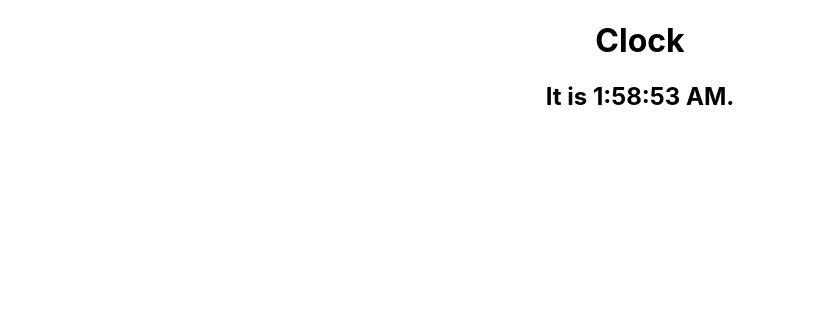
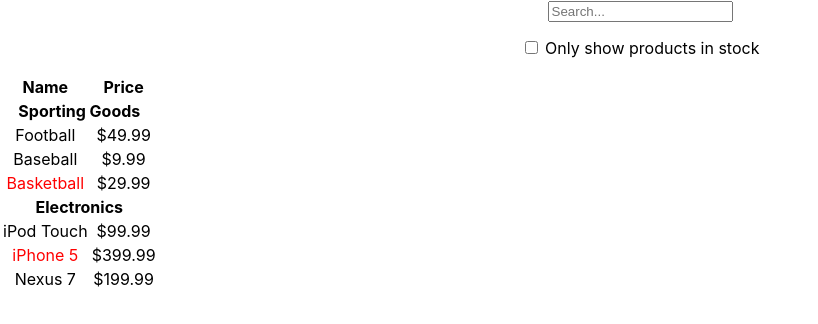
Before and after one commit to nashitshayan/react-practice, a React (Create React App) app in the folder codeEvolution/: page / in a window 1280 px wide. Shown: the top 324 px of the page, without its empty margins (0-818 px from the left). Built offline with nearby package versions, Linux system fonts and the light colour scheme.

Commit message:
filterable product table

```diff
--- a/codeEvolution/src/App.js
+++ b/codeEvolution/src/App.js
@@ -12,10 +12,13 @@
 import Form from './components/Form';
 import LifecycleA from './components/LifecycleA';
 import Clock from './components/Clock';
+import Products from './components/Products';
+
 function App() {
 	return (
 		<div className='App'>
-			<Clock />
+			<Products />
+			{/* <Clock /> */}
 			{/* <LifecycleA /> */}
 
 			{/* <Stylesheet />
--- /dev/null
+++ b/codeEvolution/src/components/FilterableProductTable.js
@@ -0,0 +1,38 @@
+import React, { Component } from 'react';
+import SearchBar from './SearchBar';
+import ProductTable from './ProductTable';
+class FilterableProductTable extends Component {
+	constructor(props) {
+		super(props);
+
+		this.state = {
+			filterText: '',
+			inStockOnly: false,
+		};
+	}
+	handleFilterTextChange = (filterText) => {
+		this.setState({ filterText: filterText });
+	};
+	handleInStockChange = (inStockOnly) => {
+		this.setState({ inStockOnly: inStockOnly });
+	};
+	render() {
+		return (
+			<div>
+				<SearchBar
+					filterText={this.state.filterText}
+					inStockOnly={this.state.inStockOnly}
+					onFilterTextChange={this.handleFilterTextChange}
+					onInStockChange={this.handleInStockChange}
+				/>
+				<ProductTable
+					products={this.props.products}
+					filterText={this.state.filterText}
+					inStockOnly={this.state.inStockOnly}
+				/>
+			</div>
+		);
+	}
+}
+
+export default FilterableProductTable;
--- /dev/null
+++ b/codeEvolution/src/components/ProductCategoryRow.js
@@ -0,0 +1,14 @@
+import React, { Component } from 'react';
+
+class ProductCategoryRow extends Component {
+	render() {
+		const category = this.props.category;
+		return (
+			<tr>
+				<th colSpan='2'>{category}</th>
+			</tr>
+		);
+	}
+}
+
+export default ProductCategoryRow;
--- /dev/null
+++ b/codeEvolution/src/components/ProductRow.js
@@ -0,0 +1,20 @@
+import React, { Component } from 'react';
+
+class ProductRow extends Component {
+	render() {
+		const product = this.props.product;
+		const name = product.stocked ? (
+			product.name
+		) : (
+			<span style={{ color: 'red' }}>{product.name}</span>
+		);
+		return (
+			<tr>
+				<td>{name}</td>
+				<td>{product.price}</td>
+			</tr>
+		);
+	}
+}
+
+export default ProductRow;
--- /dev/null
+++ b/codeEvolution/src/components/ProductTable.js
@@ -0,0 +1,38 @@
+import React, { Component } from 'react';
+import ProductCategoryRow from './ProductCategoryRow';
+import ProductRow from './ProductRow';
+class ProductTable extends Component {
+	render() {
+		const { filterText, inStockOnly } = this.props;
+		const rows = [];
+		let lastCategory = null;
+
+		this.props.products.forEach((product) => {
+			if (product.name.indexOf(filterText) === -1) return;
+			if (inStockOnly && !product.stocked) return;
+			if (product.category !== lastCategory) {
+				rows.push(
+					<ProductCategoryRow
+						category={product.category}
+						key={product.category}
+					/>,
+				);
+			}
+			rows.push(<ProductRow product={product} key={product.name} />);
+			lastCategory = product.category;
+		});
+		return (
+			<table>
+				<thead>
+					<tr>
+						<th>Name</th>
+						<th>Price</th>
+					</tr>
+				</thead>
+				<tbody>{rows}</tbody>
+			</table>
+		);
+	}
+}
+
+export default ProductTable;
--- /dev/null
+++ b/codeEvolution/src/components/Products.js
@@ -0,0 +1,44 @@
+import React, { Component } from 'react';
+import FilterableProductTable from './FilterableProductTable';
+
+const PRODUCTS = [
+	{
+		category: 'Sporting Goods',
+		price: '$49.99',
+		stocked: true,
+		name: 'Football',
+	},
+	{
+		category: 'Sporting Goods',
+		price: '$9.99',
+		stocked: true,
+		name: 'Baseball',
+	},
+	{
+		category: 'Sporting Goods',
+		price: '$29.99',
+		stocked: false,
+		name: 'Basketball',
+	},
+	{
+		category: 'Electronics',
+		price: '$99.99',
+		stocked: true,
+		name: 'iPod Touch',
+	},
+	{
+		category: 'Electronics',
+		price: '$399.99',
+		stocked: false,
+		name: 'iPhone 5',
+	},
+	{ category: 'Electronics', price: '$199.99', stocked: true, name: 'Nexus 7' },
+];
+
+class Products extends Component {
+	render() {
+		return <FilterableProductTable products={PRODUCTS} />;
+	}
+}
+
+export default Products;
--- /dev/null
+++ b/codeEvolution/src/components/SearchBar.js
@@ -0,0 +1,33 @@
+import React, { Component } from 'react';
+
+class SearchBar extends Component {
+	handleFilterTextChange = (e) => {
+		this.props.onFilterTextChange(e.target.value);
+	};
+	handleInStockChange = (e) => {
+		this.props.onInStockChange(e.target.checked);
+	};
+	render() {
+		const { filterText, inStockOnly } = this.props;
+		return (
+			<form>
+				<input
+					type='text'
+					placeholder='Search...'
+					value={filterText}
+					onChange={this.handleFilterTextChange}
+				/>
+				<p>
+					<input
+						type='checkbox'
+						checked={inStockOnly}
+						onChange={this.handleInStockChange}
+					/>{' '}
+					Only show products in stock
+				</p>
+			</form>
+		);
+	}
+}
+
+export default SearchBar;
```
